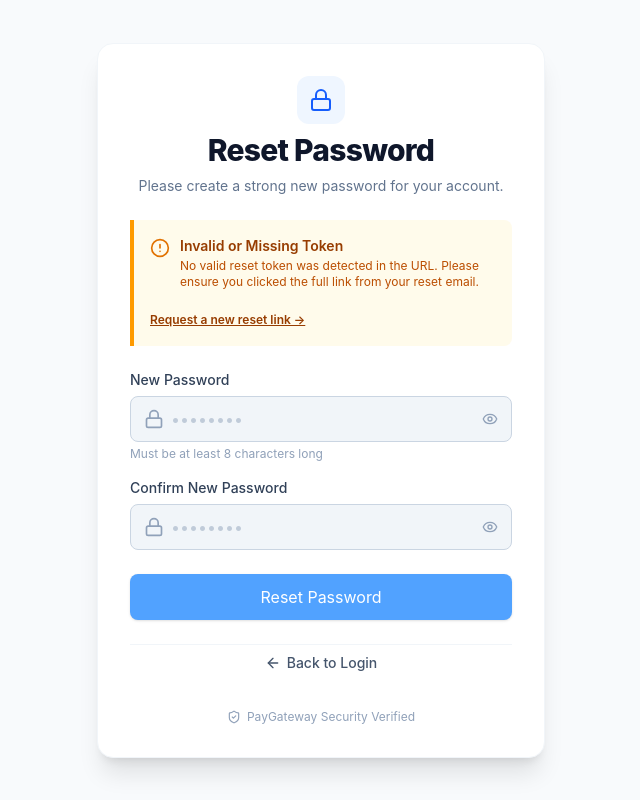
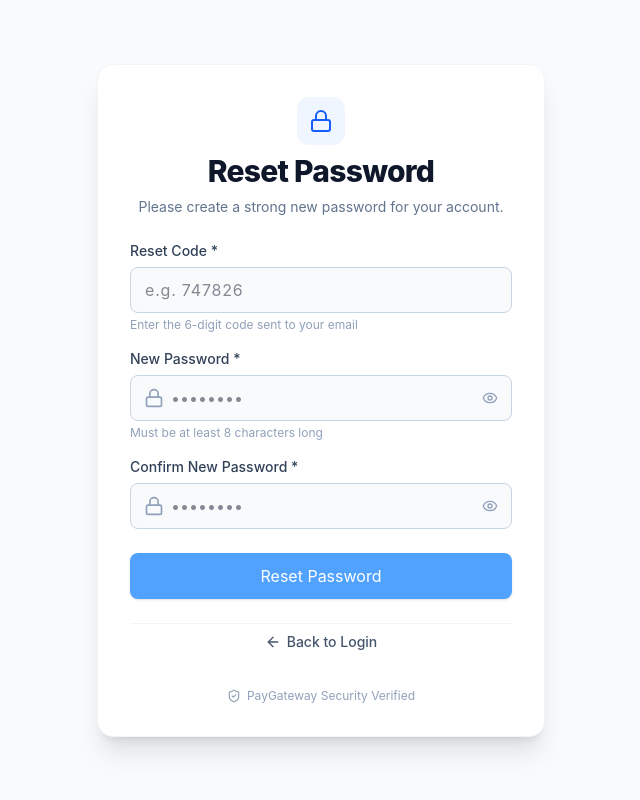
Before and after one commit to Ak00t/mmspg-frontend, a React (Vite) app in the folder mmspg-frontend/: page /reset-password in a window 1280 px wide. Shown: the whole page, without its empty margins (319-959 px from the left). Built offline with nearby package versions, Linux system fonts and the light colour scheme.

Commit message:
change forget

```diff
--- a/mmspg-frontend/src/views/auth/ForgotPassword.tsx
+++ b/mmspg-frontend/src/views/auth/ForgotPassword.tsx
@@ -18,7 +18,7 @@ export default function ForgotPassword() {
       await api.post('/api/v1/auth/forgot-password', { email: email.trim() });
       setIsSubmitted(true);
     } catch (err: any) {
-      setError(err.response?.data?.message || err.message || 'A network error occurred. Please try again.');
+      setError(err.response?.data?.message || err.response?.data?.error || err.message || 'A network error occurred. Please try again.');
     } finally {
       setIsLoading(false);
     }
@@ -49,7 +49,7 @@ export default function ForgotPassword() {
                 <div className="text-sm space-y-1">
                   <p className="font-semibold text-emerald-900">Reset instructions sent</p>
                   <p className="text-emerald-700">
-                    If an account exists for <span className="font-medium text-emerald-900">{email}</span>, you will receive a password reset link shortly.
+                    A password reset code has been sent to <span className="font-medium text-emerald-900">{email}</span>. Please check your inbox.
                   </p>
                 </div>
               </div>
@@ -72,8 +72,15 @@ export default function ForgotPassword() {
               </button>
 
               <Link
+                to="/reset-password"
+                className="w-full flex items-center justify-center gap-2 py-2.5 px-4 rounded-lg bg-blue-600 text-white text-sm font-medium hover:bg-blue-700 transition-colors shadow-sm"
+              >
+                <span>Enter Reset Code</span>
+              </Link>
+
+              <Link
                 to="/login"
-                className="w-full flex items-center justify-center gap-2 py-2.5 px-4 rounded-lg bg-blue-600 text-white text-sm font-medium hover:bg-blue-700 transition-colors shadow-sm"
+                className="w-full flex items-center justify-center gap-2 py-2.5 px-4 rounded-lg border border-slate-300 text-sm font-medium text-slate-700 hover:bg-slate-50 transition-colors"
               >
                 <ArrowLeft className="w-4 h-4" />
                 Back to Login
--- a/mmspg-frontend/src/views/auth/ResetPassword.tsx
+++ b/mmspg-frontend/src/views/auth/ResetPassword.tsx
@@ -17,8 +17,9 @@ export default function ResetPassword() {
   const [searchParams] = useSearchParams();
   const navigate = useNavigate();
 
-  // Extract token from query parameter: ?token=xyz
-  const token = searchParams.get('token') || '';
+  // Extract token from query parameter if present: ?token=xyz
+  const queryToken = searchParams.get('token') || '';
+  const [token, setToken] = useState(queryToken);
 
   const [newPassword, setNewPassword] = useState('');
   const [confirmPassword, setConfirmPassword] = useState('');
@@ -33,8 +34,8 @@ export default function ResetPassword() {
     setError(null);
 
     // Validation
-    if (!token) {
-      setError('Password reset token is missing or invalid. Please request a new reset link.');
+    if (!token.trim()) {
+      setError('Password reset code is required. Please enter the code from your email.');
       return;
     }
 
@@ -52,13 +53,13 @@ export default function ResetPassword() {
 
     try {
       await api.post('/api/v1/auth/reset-password', {
-        token,
+        token: token.trim(),
         newPassword,
       });
 
       setIsSuccess(true);
     } catch (err: any) {
-      setError(err.response?.data?.message || err.message || 'An unexpected error occurred. Please try again.');
+      setError(err.response?.data?.message || err.response?.data?.error || err.message || 'An unexpected error occurred. Please try again.');
     } finally {
       setIsLoading(false);
     }
@@ -79,29 +80,6 @@ export default function ResetPassword() {
             Please create a strong new password for your account.
           </p>
         </div>
-
-        {/* Missing Token Warning */}
-        {!token && !isSuccess && (
-          <div className="bg-amber-50 border-l-4 border-amber-500 p-4 rounded-r-lg space-y-2">
-            <div className="flex items-start gap-2.5">
-              <AlertCircle className="w-5 h-5 text-amber-600 shrink-0 mt-0.5" />
-              <div>
-                <p className="text-sm font-semibold text-amber-800">Invalid or Missing Token</p>
-                <p className="text-xs text-amber-700 mt-0.5">
-                  No valid reset token was detected in the URL. Please ensure you clicked the full link from your reset email.
-                </p>
-              </div>
-            </div>
-            <div className="pt-2">
-              <Link
-                to="/forgot-password"
-                className="text-xs font-semibold text-amber-800 hover:text-amber-900 underline"
-              >
-                Request a new reset link &rarr;
-              </Link>
-            </div>
-          </div>
-        )}
 
         {/* Success State */}
         {isSuccess ? (
@@ -138,13 +116,36 @@ export default function ResetPassword() {
             )}
 
             <form className="space-y-4" onSubmit={handleSubmit}>
+              {/* Reset Code Input (if not passed via URL) */}
+              <div>
+                <label
+                  htmlFor="reset-code"
+                  className="block text-sm font-medium text-slate-700 mb-1.5"
+                >
+                  Reset Code *
+                </label>
+                <div className="relative">
+                  <input
+                    id="reset-code"
+                    type="text"
+                    value={token}
+                    onChange={(e) => setToken(e.target.value.trim())}
+                    required
+                    disabled={isLoading}
+                    placeholder="e.g. 747826"
+                    className="w-full px-3.5 py-2.5 border border-slate-300 rounded-lg focus:ring-2 focus:ring-blue-500 focus:border-blue-500 outline-none transition-all bg-slate-50 focus:bg-white text-slate-900 disabled:bg-slate-100 disabled:text-slate-400 text-sm font-mono tracking-wider"
+                  />
+                </div>
+                <p className="mt-1 text-xs text-slate-400">Enter the 6-digit code sent to your email</p>
+              </div>
+
               {/* New Password */}
               <div>
                 <label
                   htmlFor="new-password"
                   className="block text-sm font-medium text-slate-700 mb-1.5"
                 >
-                  New Password
+                  New Password *
                 </label>
                 <div className="relative">
                   <div className="absolute inset-y-0 left-0 pl-3.5 flex items-center pointer-events-none text-slate-400">
@@ -156,7 +157,7 @@ export default function ResetPassword() {
                     value={newPassword}
                     onChange={(e) => setNewPassword(e.target.value)}
                     required
-                    disabled={isLoading || !token}
+                    disabled={isLoading}
                     placeholder="••••••••"
                     className="w-full pl-10 pr-11 py-2.5 border border-slate-300 rounded-lg focus:ring-2 focus:ring-blue-500 focus:border-blue-500 outline-none transition-all bg-slate-50 focus:bg-white text-slate-900 disabled:bg-slate-100 disabled:text-slate-400 text-sm"
                   />
@@ -179,7 +180,7 @@ export default function ResetPassword() {
                   htmlFor="confirm-password"
                   className="block text-sm font-medium text-slate-700 mb-1.5"
                 >
-                  Confirm New Password
+                  Confirm New Password *
                 </label>
                 <div className="relative">
                   <div className="absolute inset-y-0 left-0 pl-3.5 flex items-center pointer-events-none text-slate-400">
@@ -191,7 +192,7 @@ export default function ResetPassword() {
                     value={confirmPassword}
                     onChange={(e) => setConfirmPassword(e.target.value)}
                     required
-                    disabled={isLoading || !token}
+                    disabled={isLoading}
                     placeholder="••••••••"
                     className="w-full pl-10 pr-11 py-2.5 border border-slate-300 rounded-lg focus:ring-2 focus:ring-blue-500 focus:border-blue-500 outline-none transition-all bg-slate-50 focus:bg-white text-slate-900 disabled:bg-slate-100 disabled:text-slate-400 text-sm"
                   />
```
Also changed, not shown: mmspg-frontend/src/views/admin/MerchantApprovals.tsx (+17 -24 lines).
